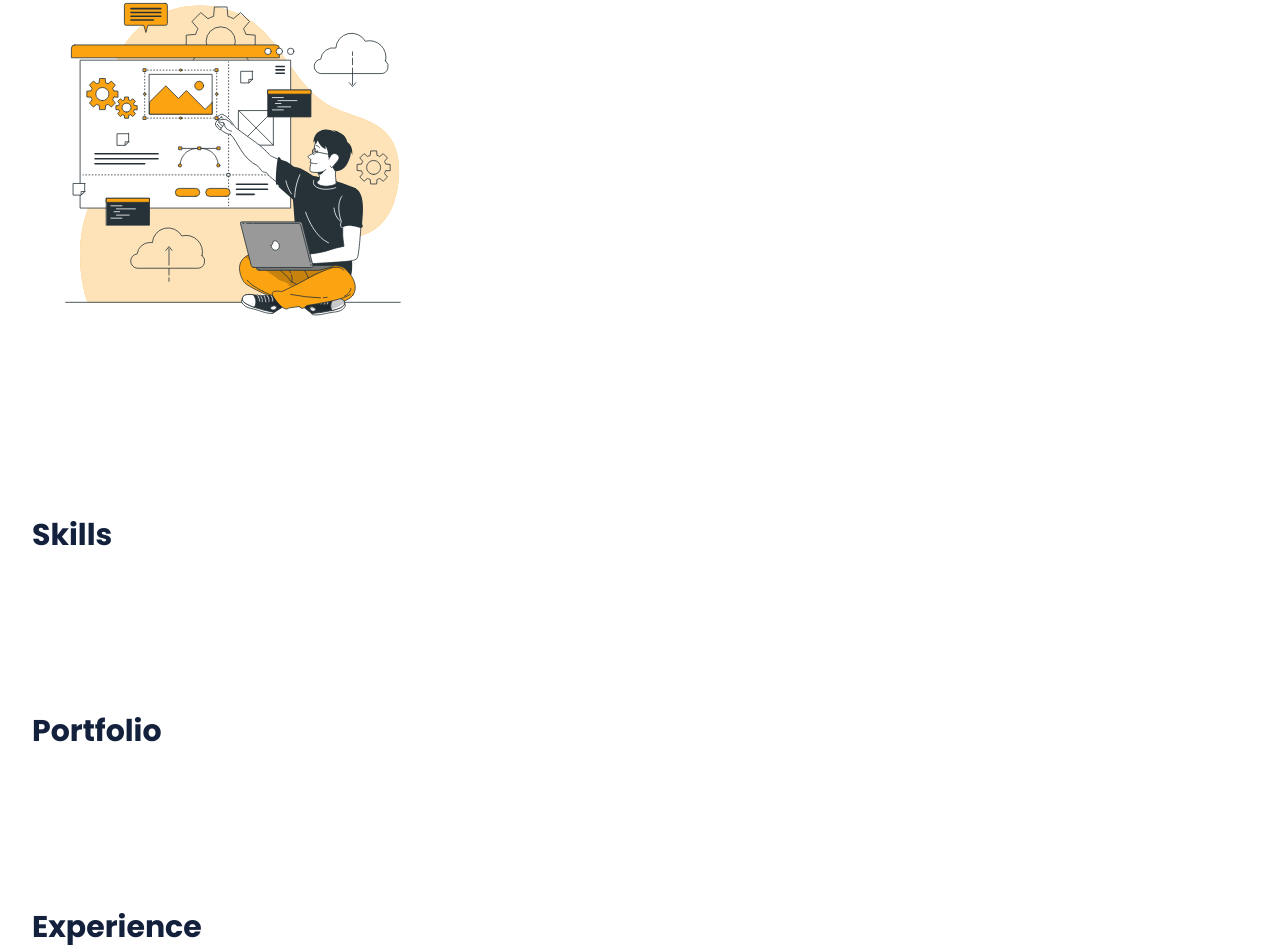
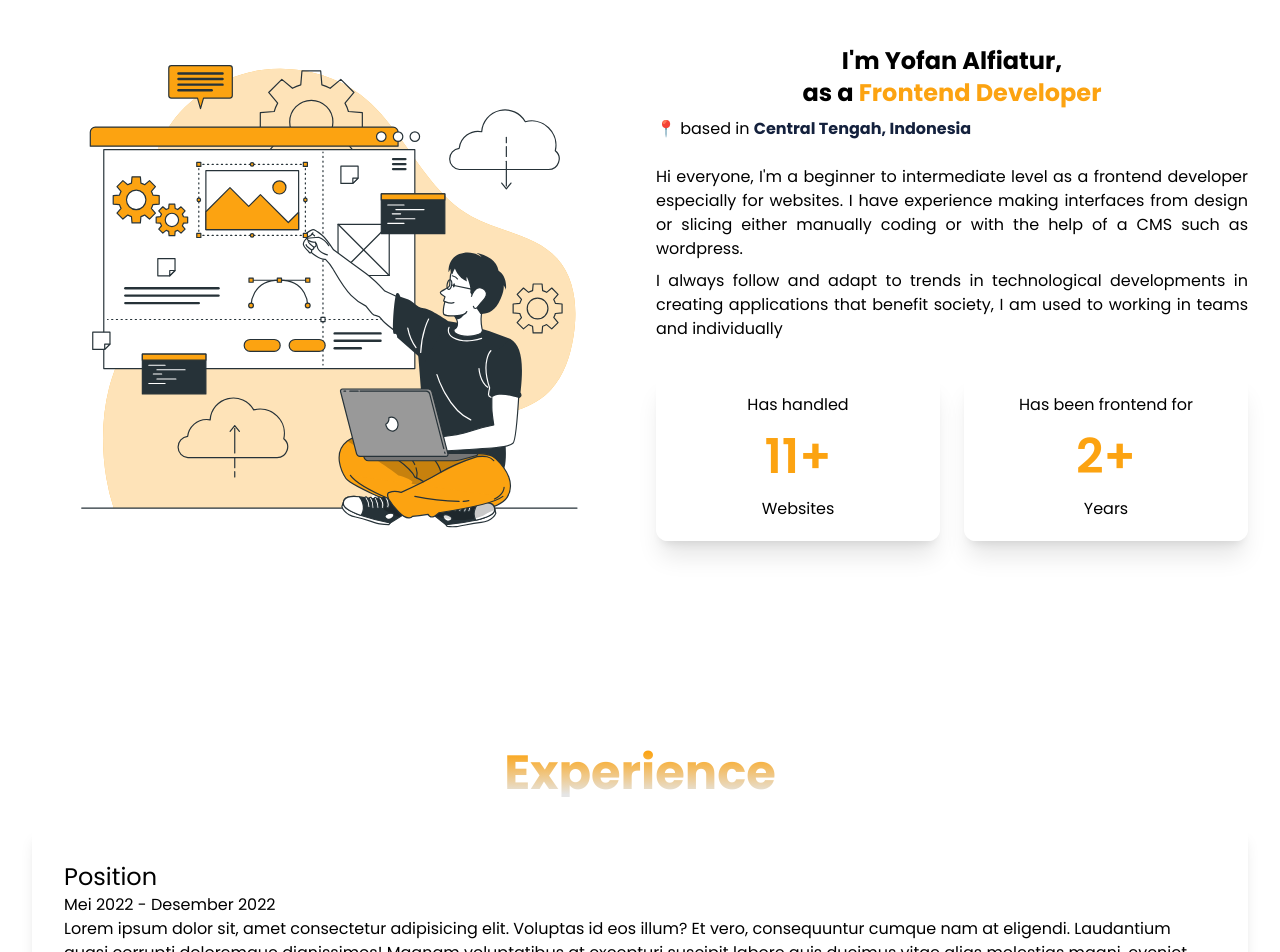
Before and after one commit to yofanalfiatur/portfolio-vite, a React (Vite) app: page / in a window 1280 px wide. Shown: the part 882-1834 px from the top of the page. Built offline with nearby package versions, Linux system fonts and the light colour scheme.

Commit message:
update about

```diff
--- a/src/App.jsx
+++ b/src/App.jsx
@@ -15,9 +15,9 @@ function App() {
       <main>
         <Home />
         <About />
+        <Experience />
         <Skills />
         <Portfolio />
-        <Experience />
         <Services />
         <Contact />
       </main>
--- a/src/components/Elements/TitleSection.jsx
+++ b/src/components/Elements/TitleSection.jsx
@@ -2,7 +2,9 @@ const TitleSection = (props) => {
   const { children } = props;
   return (
     <>
-      <h2 className="text-3xl font-bold text-primary">{children}</h2>
+      <h3 className="text-5xl font-bold text-primary self-center text-center mb-8 bg-gradient-to-t from-tertiary to-secondary from-5% to-95% bg-clip-text text-transparent ">
+        {children}
+      </h3>
     </>
   );
 };
--- a/src/components/Fragments/CardExperience.jsx
+++ b/src/components/Fragments/CardExperience.jsx
@@ -0,0 +1,19 @@
+const CardExperience = () => {
+  return (
+    <div className="p-8 shadow-lg rounded-md">
+      <p className="text-2xl">Position </p>
+      <p>
+        <span>Mei 2022</span> - <span>Desember 2022</span>
+      </p>
+      <p>
+        Lorem ipsum dolor sit, amet consectetur adipisicing elit. Voluptas id
+        eos illum? Et vero, consequuntur cumque nam at eligendi. Laudantium
+        quasi corrupti doloremque dignissimos! Magnam voluptatibus at excepturi
+        suscipit labore quis ducimus vitae alias molestias magni, eveniet fugit
+        dolores ipsam!
+      </p>
+    </div>
+  );
+};
+
+export default CardExperience;
--- a/src/components/Layouts/About.jsx
+++ b/src/components/Layouts/About.jsx
@@ -1,19 +1,48 @@
+import { identity, about } from "../../constants/data";
 import Section from "../Elements/Section";
 import TitleSection from "../Elements/TitleSection";
 
 const About = () => {
+  const { name, position, region } = identity;
   return (
     <Section id="about">
       <TitleSection>About</TitleSection>
-      <div className="flex w-full">
-        <div className="">
-          <img
-            src="/svg/about.svg"
-            alt=""
-            width={400}
-            height={400}
-            className=""
-          />
+      <div className="flex-col md:flex-row flex w-full gap-8 items-center">
+        {/* About Left */}
+        <div className="about-right w-full md:w-1/2">
+          <img src="/svg/about.svg" alt="about img" className="" />
+        </div>
+
+        {/* About Right */}
+        <div className="about-left w-full md:w-1/2 flex flex-col gap-2">
+          <h3 className="text-2xl font-bold text-center">
+            I'm {name},<br />
+            as a<span className="text-secondary"> {position}</span>
+          </h3>
+          <p className="text-justify mb-4">
+            📍 based in <span className="font-bold text-primary">{region}</span>
+          </p>
+          {identity.aboutMe.map((aboutMe, index) => (
+            <p key={index} className="text-justify">
+              {aboutMe}
+            </p>
+          ))}
+          <div className="flex text-center gap-6 mt-6">
+            {about.map(
+              ({ topDescription, counted, bottomDescription }, index) => (
+                <div
+                  className="w-1/2 p-4 rounded-xl border-4 border-white shadow-xl flex flex-col justify-between gap-4 hover:border-primary transition duration-200"
+                  key={index}
+                >
+                  <p>{topDescription}</p>
+                  <p className="text-5xl after:content-['+'] font-semibold text-secondary">
+                    {counted}
+                  </p>
+                  <p>{bottomDescription}</p>
+                </div>
+              )
+            )}
+          </div>
         </div>
       </div>
     </Section>
--- a/src/components/Layouts/Experience.jsx
+++ b/src/components/Layouts/Experience.jsx
@@ -1,10 +1,14 @@
 import Section from "../Elements/Section";
 import TitleSection from "../Elements/TitleSection";
+import CardExperience from "../Fragments/CardExperience";
 
 const Experience = () => {
   return (
     <Section id="experience">
       <TitleSection>Experience</TitleSection>
+      <div className="flex ">
+        <CardExperience />
+      </div>
     </Section>
   );
 };
--- a/src/components/Layouts/Header.jsx
+++ b/src/components/Layouts/Header.jsx
@@ -15,7 +15,7 @@ const Header = () => {
     <header className="shadow-md sticky top-0 w-full z-30 bg-white">
       <nav className="container max-w-screen flex justify-between p-6 mx-auto items-center">
         <div className="text-primary">
-          <Link to="/" className="text-3xl font-bold text-primary">
+          <Link to="/" className="text-xl md:text-2xl font-bold text-primary">
             👨‍💻{name}
           </Link>
         </div>
@@ -41,7 +41,6 @@ const Header = () => {
             ))}
           </ul>
         </div>
-        <div>
         <button
           className={`md:hidden ${
             isOpen ? "transform rotate-90" : ""
@@ -54,7 +53,6 @@ const Header = () => {
             <MdMenuOpen className="w-8 h-8" />
           )}
         </button>
-        </div>
         <div className="">
           <a href="#">☀️</a>
         </div>
--- a/src/constants/data.js
+++ b/src/constants/data.js
@@ -1,3 +1,14 @@
+export const identity = {
+    name: "Yofan Alfiatur",
+    position: "Frontend Developer",
+    region: "Central Tengah, Indonesia",
+    description: "I am an information system graduate with an interest in information and technology (IT), especially websites and applications. Experienced in creating websites, both static and dynamic, especially in frontend developers.",
+    aboutMe:["Hi everyone, I'm a beginner to intermediate level as a frontend developer especially for websites. I have experience making interfaces from design or slicing either manually coding or with the help of a CMS such as wordpress.","I always follow and adapt to trends in technological developments in creating applications that benefit society, I am used to working in teams and individually"],
+    profile: ["/image/yofan-1.png","/image/yofan-1-m.png"],
+    cv: "/files/CV__Yofan.pdf",
+}
+
+
 export const linkMenu = [
     {
         title: "Home",
@@ -24,12 +35,16 @@ export const linkMenu = [
         href: "#contact",
     }
 ]
+export const about = [
+    {
+        topDescription: "Has handled",
+        counted: "11",
+        bottomDescription: "Websites",
+    },
+    {
+        topDescription: "Has been frontend for",
+        counted: "2",
+        bottomDescription: "Years",
+    }
 
-export const identity = {
-    name: "Yofan Alfiatur",
-    position: "Frontend Developer",
-    region: "Klaten, Central Tengah, Indonesia",
-    description: "I am an information system graduate with an interest in information and technology (IT), especially websites and applications. Experienced in creating websites, both static and dynamic, especially in frontend developers.",
-    profile: ["/image/yofan-1.png","/image/yofan-1-m.png"],
-    cv: "/files/CV__Yofan.pdf",
-}
+]
```
Lines whose indentation alone changed are shown as unchanged.
